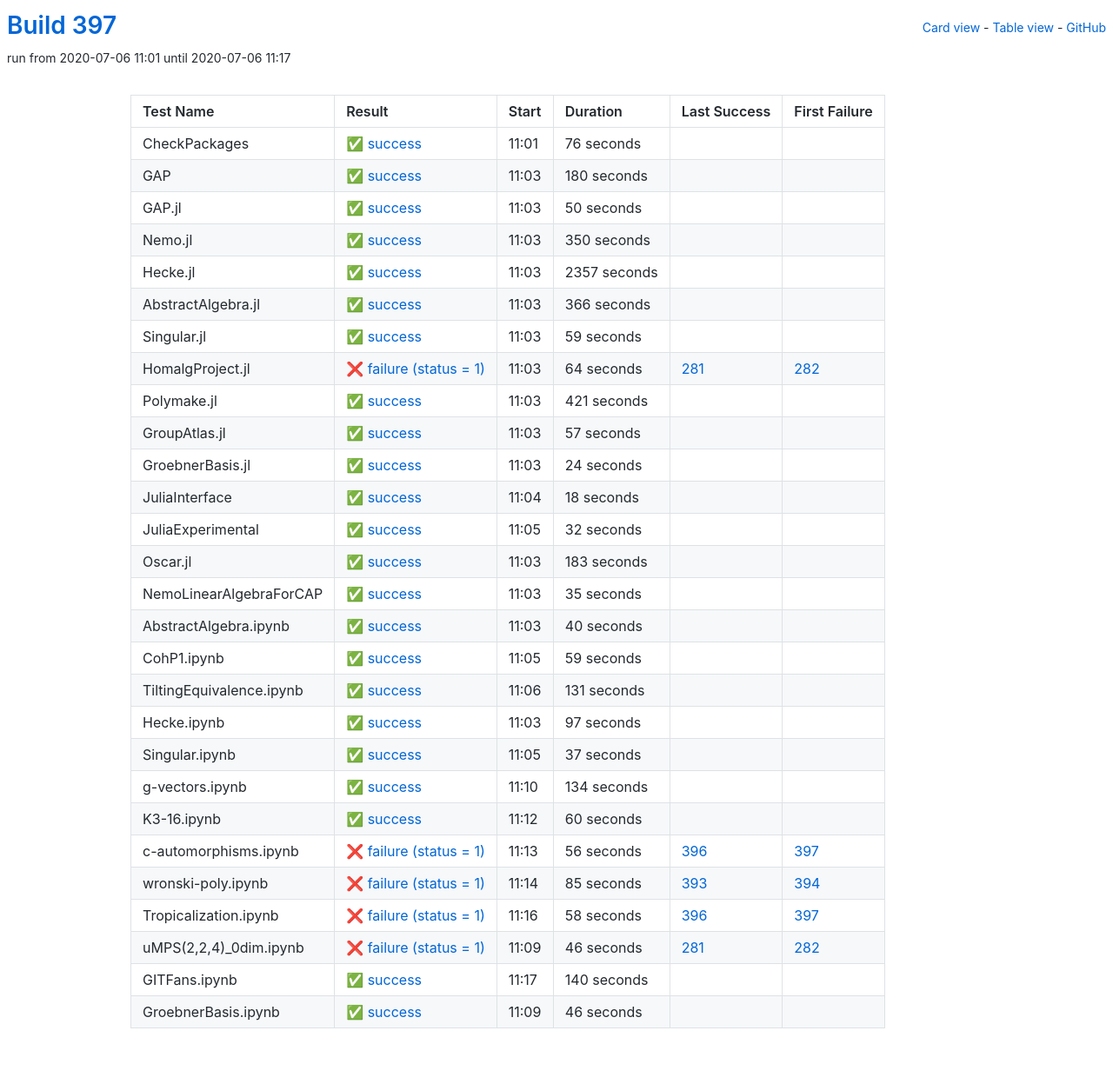
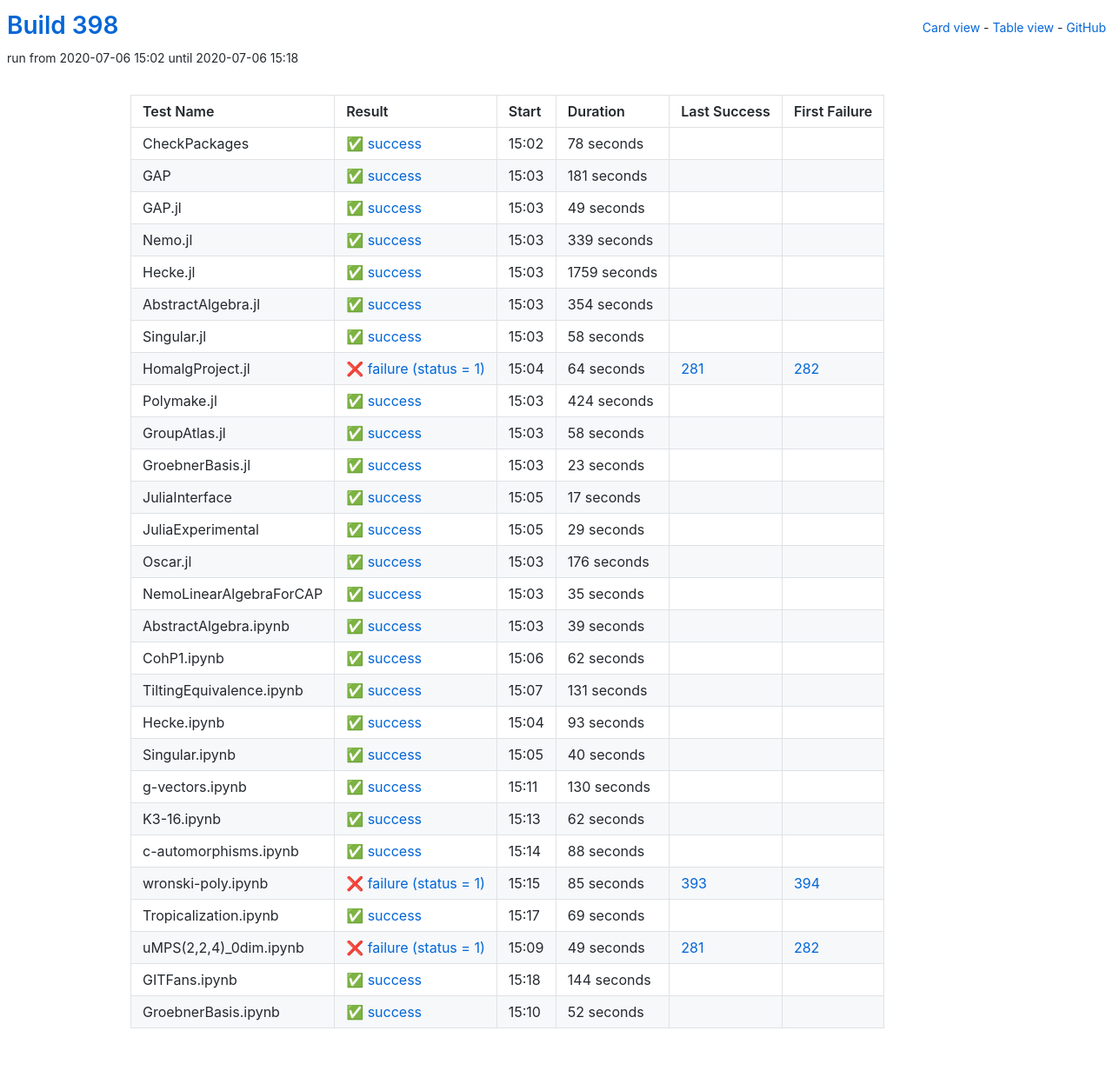
Before and after one commit to oscar-system/oscar-ci-status-stable, a Jekyll site: the page built from table.html, in a window 1280 px wide. Shown: the whole page at 87% size. Built offline with Jekyll 4.4.1, drawn with Linux system fonts in a browser that asks for light colours.

Commit message:
Build #398

```diff
--- a/_data/ci.yml
+++ b/_data/ci.yml
@@ -1,6 +1,6 @@
 ---
-build: 397
-build_url: https://oscarci.mathematik.uni-kl.de/job/oscar-stable/397/
+build: 398
+build_url: https://oscarci.mathematik.uni-kl.de/job/oscar-stable/398/
 job: oscar-stable
 organization: oscar-system
 repo: oscar-ci-status-stable
@@ -8,92 +8,92 @@ repourl: https://github.com/oscar-system/oscar-ci-status-stable
 tests:
 - name: CheckPackages
   id: checkpackages
-  log: https://oscarci.mathematik.uni-kl.de/job/oscar-stable/397/artifact/logs/build-397/CheckPackages.log
-  start: 2020-07-06 11:01
+  log: https://oscarci.mathematik.uni-kl.de/job/oscar-stable/398/artifact/logs/build-398/CheckPackages.log
+  start: 2020-07-06 15:02
   success: true
   exitcode: 0
   status: success
-  duration: 76
+  duration: 78
   last_success: false
   last_success_url:
   first_failure: false
   first_failure_url:
 - name: GAP
   id: gap
-  log: https://oscarci.mathematik.uni-kl.de/job/oscar-stable/397/artifact/logs/build-397/GAP.log
-  start: 2020-07-06 11:03
+  log: https://oscarci.mathematik.uni-kl.de/job/oscar-stable/398/artifact/logs/build-398/GAP.log
+  start: 2020-07-06 15:03
   success: true
   exitcode: 0
   status: success
-  duration: 180
+  duration: 181
   last_success: false
   last_success_url:
   first_failure: false
   first_failure_url:
 - name: GAP.jl
   id: gap-jl
-  log: https://oscarci.mathematik.uni-kl.de/job/oscar-stable/397/artifact/logs/build-397/GAP.jl.log
-  start: 2020-07-06 11:03
+  log: https://oscarci.mathematik.uni-kl.de/job/oscar-stable/398/artifact/logs/build-398/GAP.jl.log
+  start: 2020-07-06 15:03
   success: true
   exitcode: 0
   status: success
-  duration: 50
+  duration: 49
   last_success: false
   last_success_url:
   first_failure: false
   first_failure_url:
 - name: Nemo.jl
   id: nemo-jl
-  log: https://oscarci.mathematik.uni-kl.de/job/oscar-stable/397/artifact/logs/build-397/Nemo.jl.log
-  start: 2020-07-06 11:03
+  log: https://oscarci.mathematik.uni-kl.de/job/oscar-stable/398/artifact/logs/build-398/Nemo.jl.log
+  start: 2020-07-06 15:03
   success: true
   exitcode: 0
   status: success
-  duration: 350
+  duration: 339
   last_success: false
   last_success_url:
   first_failure: false
   first_failure_url:
 - name: Hecke.jl
   id: hecke-jl
-  log: https://oscarci.mathematik.uni-kl.de/job/oscar-stable/397/artifact/logs/build-397/Hecke.jl.log
-  start: 2020-07-06 11:03
+  log: https://oscarci.mathematik.uni-kl.de/job/oscar-stable/398/artifact/logs/build-398/Hecke.jl.log
+  start: 2020-07-06 15:03
   success: true
   exitcode: 0
   status: success
-  duration: 2357
+  duration: 1759
   last_success: false
   last_success_url:
   first_failure: false
   first_failure_url:
 - name: AbstractAlgebra.jl
   id: abstractalgebra-jl
-  log: https://oscarci.mathematik.uni-kl.de/job/oscar-stable/397/artifact/logs/build-397/AbstractAlgebra.jl.log
-  start: 2020-07-06 11:03
+  log: https://oscarci.mathematik.uni-kl.de/job/oscar-stable/398/artifact/logs/build-398/AbstractAlgebra.jl.log
+  start: 2020-07-06 15:03
   success: true
   exitcode: 0
   status: success
-  duration: 366
+  duration: 354
   last_success: false
   last_success_url:
   first_failure: false
   first_failure_url:
 - name: Singular.jl
   id: singular-jl
-  log: https://oscarci.mathematik.uni-kl.de/job/oscar-stable/397/artifact/logs/build-397/Singular.jl.log
-  start: 2020-07-06 11:03
+  log: https://oscarci.mathematik.uni-kl.de/job/oscar-stable/398/artifact/logs/build-398/Singular.jl.log
+  start: 2020-07-06 15:03
   success: true
   exitcode: 0
   status: success
-  duration: 59
+  duration: 58
   last_success: false
   last_success_url:
   first_failure: false
   first_failure_url:
 - name: HomalgProject.jl
   id: homalgproject-jl
-  log: https://oscarci.mathematik.uni-kl.de/job/oscar-stable/397/artifact/logs/build-397/HomalgProject.jl.log
-  start: 2020-07-06 11:03
+  log: https://oscarci.mathematik.uni-kl.de/job/oscar-stable/398/artifact/logs/build-398/HomalgProject.jl.log
+  start: 2020-07-06 15:04
   success: false
   exitcode: 1
   status: failure
@@ -104,80 +104,80 @@ tests:
   first_failure_url: https://oscarci.mathematik.uni-kl.de/job/oscar-stable/282/
 - name: Polymake.jl
   id: polymake-jl
-  log: https://oscarci.mathematik.uni-kl.de/job/oscar-stable/397/artifact/logs/build-397/Polymake.jl.log
-  start: 2020-07-06 11:03
+  log: https://oscarci.mathematik.uni-kl.de/job/oscar-stable/398/artifact/logs/build-398/Polymake.jl.log
+  start: 2020-07-06 15:03
   success: true
   exitcode: 0
   status: success
-  duration: 421
+  duration: 424
   last_success: false
   last_success_url:
   first_failure: false
   first_failure_url:
 - name: GroupAtlas.jl
   id: groupatlas-jl
-  log: https://oscarci.mathematik.uni-kl.de/job/oscar-stable/397/artifact/logs/build-397/GroupAtlas.jl.log
-  start: 2020-07-06 11:03
+  log: https://oscarci.mathematik.uni-kl.de/job/oscar-stable/398/artifact/logs/build-398/GroupAtlas.jl.log
+  start: 2020-07-06 15:03
   success: true
   exitcode: 0
   status: success
-  duration: 57
+  duration: 58
   last_success: false
   last_success_url:
   first_failure: false
   first_failure_url:
 - name: GroebnerBasis.jl
   id: groebnerbasis-jl
-  log: https://oscarci.mathematik.uni-kl.de/job/oscar-stable/397/artifact/logs/build-397/GroebnerBasis.jl.log
-  start: 2020-07-06 11:03
+  log: https://oscarci.mathematik.uni-kl.de/job/oscar-stable/398/artifact/logs/build-398/GroebnerBasis.jl.log
+  start: 2020-07-06 15:03
   success: true
   exitcode: 0
   status: success
-  duration: 24
+  duration: 23
   last_success: false
   last_success_url:
   first_failure: false
   first_failure_url:
 - name: JuliaInterface
   id: juliainterface
-  log: https://oscarci.mathematik.uni-kl.de/job/oscar-stable/397/artifact/logs/build-397/JuliaInterface.log
-  start: 2020-07-06 11:04
+  log: https://oscarci.mathematik.uni-kl.de/job/oscar-stable/398/artifact/logs/build-398/JuliaInterface.log
+  start: 2020-07-06 15:05
   success: true
   exitcode: 0
   status: success
-  duration: 18
+  duration: 17
   last_success: false
   last_success_url:
   first_failure: false
   first_failure_url:
 - name: JuliaExperimental
   id: juliaexperimental
-  log: https://oscarci.mathematik.uni-kl.de/job/oscar-stable/397/artifact/logs/build-397/JuliaExperimental.log
-  start: 2020-07-06 11:05
+  log: https://oscarci.mathematik.uni-kl.de/job/oscar-stable/398/artifact/logs/build-398/JuliaExperimental.log
+  start: 2020-07-06 15:05
   success: true
   exitcode: 0
   status: success
-  duration: 32
+  duration: 29
   last_success: false
   last_success_url:
   first_failure: false
   first_failure_url:
 - name: Oscar.jl
   id: oscar-jl
-  log: https://oscarci.mathematik.uni-kl.de/job/oscar-stable/397/artifact/logs/build-397/Oscar.jl.log
-  start: 2020-07-06 11:03
+  log: https://oscarci.mathematik.uni-kl.de/job/oscar-stable/398/artifact/logs/build-398/Oscar.jl.log
+  start: 2020-07-06 15:03
   success: true
   exitcode: 0
   status: success
-  duration: 183
+  duration: 176
   last_success: false
   last_success_url:
   first_failure: false
   first_failure_url:
 - name: NemoLinearAlgebraForCAP
   id: nemolinearalgebraforcap
-  log: https://oscarci.mathematik.uni-kl.de/job/oscar-stable/397/artifact/logs/build-397/NemoLinearAlgebraForCAP.log
-  start: 2020-07-06 11:03
+  log: https://oscarci.mathematik.uni-kl.de/job/oscar-stable/398/artifact/logs/build-398/NemoLinearAlgebraForCAP.log
+  start: 2020-07-06 15:03
   success: true
   exitcode: 0
   status: success
@@ -188,32 +188,32 @@ tests:
   first_failure_url:
 - name: AbstractAlgebra.ipynb
   id: abstractalgebra-ipynb
-  log: https://oscarci.mathematik.uni-kl.de/job/oscar-stable/397/artifact/logs/build-397/AbstractAlgebra.ipynb.log
-  start: 2020-07-06 11:03
+  log: https://oscarci.mathematik.uni-kl.de/job/oscar-stable/398/artifact/logs/build-398/AbstractAlgebra.ipynb.log
+  start: 2020-07-06 15:03
   success: true
   exitcode: 0
   status: success
-  duration: 40
+  duration: 39
   last_success: false
   last_success_url:
   first_failure: false
   first_failure_url:
 - name: CohP1.ipynb
   id: cohp1-ipynb
-  log: https://oscarci.mathematik.uni-kl.de/job/oscar-stable/397/artifact/logs/build-397/CohP1.ipynb.log
-  start: 2020-07-06 11:05
+  log: https://oscarci.mathematik.uni-kl.de/job/oscar-stable/398/artifact/logs/build-398/CohP1.ipynb.log
+  start: 2020-07-06 15:06
   success: true
   exitcode: 0
   status: success
-  duration: 59
+  duration: 62
   last_success: false
   last_success_url:
   first_failure: false
   first_failure_url:
 - name: TiltingEquivalence.ipynb
   id: tiltingequivalence-ipynb
-  log: https://oscarci.mathematik.uni-kl.de/job/oscar-stable/397/artifact/logs/build-397/TiltingEquivalence.ipynb.log
-  start: 2020-07-06 11:06
+  log: https://oscarci.mathematik.uni-kl.de/job/oscar-stable/398/artifact/logs/build-398/TiltingEquivalence.ipynb.log
+  start: 2020-07-06 15:07
   success: true
   exitcode: 0
   status: success
@@ -224,68 +224,68 @@ tests:
   first_failure_url:
 - name: Hecke.ipynb
   id: hecke-ipynb
-  log: https://oscarci.mathematik.uni-kl.de/job/oscar-stable/397/artifact/logs/build-397/Hecke.ipynb.log
-  start: 2020-07-06 11:03
+  log: https://oscarci.mathematik.uni-kl.de/job/oscar-stable/398/artifact/logs/build-398/Hecke.ipynb.log
+  start: 2020-07-06 15:04
   success: true
   exitcode: 0
   status: success
-  duration: 97
+  duration: 93
   last_success: false
   last_success_url:
   first_failure: false
   first_failure_url:
 - name: Singular.ipynb
   id: singular-ipynb
-  log: https://oscarci.mathematik.uni-kl.de/job/oscar-stable/397/artifact/logs/build-397/Singular.ipynb.log
-  start: 2020-07-06 11:05
+  log: https://oscarci.mathematik.uni-kl.de/job/oscar-stable/398/artifact/logs/build-398/Singular.ipynb.log
+  start: 2020-07-06 15:05
   success: true
   exitcode: 0
   status: success
-  duration: 37
+  duration: 40
   last_success: false
   last_success_url:
   first_failure: false
   first_failure_url:
 - name: g-vectors.ipynb
   id: g-vectors-ipynb
-  log: https://oscarci.mathematik.uni-kl.de/job/oscar-stable/397/artifact/logs/build-397/g-vectors.ipynb.log
-  start: 2020-07-06 11:10
+  log: https://oscarci.mathematik.uni-kl.de/job/oscar-stable/398/artifact/logs/build-398/g-vectors.ipynb.log
+  start: 2020-07-06 15:11
   success: true
   exitcode: 0
   status: success
-  duration: 134
+  duration: 130
   last_success: false
   last_success_url:
   first_failure: false
   first_failure_url:
 - name: K3-16.ipynb
   id: k3-16-ipynb
-  log: https://oscarci.mathematik.uni-kl.de/job/oscar-stable/397/artifact/logs/build-397/K3-16.ipynb.log
-  start: 2020-07-06 11:12
+  log: https://oscarci.mathematik.uni-kl.de/job/oscar-stable/398/artifact/logs/build-398/K3-16.ipynb.log
+  start: 2020-07-06 15:13
   success: true
   exitcode: 0
   status: success
-  duration: 60
+  duration: 62
   last_success: false
   last_success_url:
   first_failure: false
   first_failure_url:
 - name: c-automorphisms.ipynb
   id: c-automorphisms-ipynb
-  log: https://oscarci.mathematik.uni-kl.de/job/oscar-stable/397/artifact/logs/build-397/c-automorphisms.ipynb.log
-  start: 2020-07-06 11:13
-  success: false
-  exitcode: 1
-  status: failure
-  duration: 56
-  last_success: 396
-  last_success_url: https://oscarci.mathematik.uni-kl.de/job/oscar-stable/396/
-  first_failure: 397
-  first_failure_url: https://oscarci.mathematik.uni-kl.de/job/oscar-stable/397/
+  log: https://oscarci.mathematik.uni-kl.de/job/oscar-stable/398/artifact/logs/build-398/c-automorphisms.ipynb.log
+  start: 2020-07-06 15:14
+  success: true
+  exitcode: 0
+  status: success
+  duration: 88
+  last_success: false
+  last_success_url:
+  first_failure: false
+  first_failure_url:
 - name: wronski-poly.ipynb
   id: wronski-poly-ipynb
-  log: https://oscarci.mathematik.uni-kl.de/job/oscar-stable/397/artifact/logs/build-397/wronski-poly.ipynb.log
-  start: 2020-07-06 11:14
+  log: https://oscarci.mathematik.uni-kl.de/job/oscar-stable/398/artifact/logs/build-398/wronski-poly.ipynb.log
+  start: 2020-07-06 15:15
   success: false
   exitcode: 1
   status: failure
@@ -296,48 +296,48 @@ tests:
   first_failure_url: https://oscarci.mathematik.uni-kl.de/job/oscar-stable/394/
 - name: Tropicalization.ipynb
   id: tropicalization-ipynb
-  log: https://oscarci.mathematik.uni-kl.de/job/oscar-stable/397/artifact/logs/build-397/Tropicalization.ipynb.log
-  start: 2020-07-06 11:16
+  log: https://oscarci.mathematik.uni-kl.de/job/oscar-stable/398/artifact/logs/build-398/Tropicalization.ipynb.log
+  start: 2020-07-06 15:17
+  success: true
+  exitcode: 0
+  status: success
+  duration: 69
+  last_success: false
+  last_success_url:
+  first_failure: false
+  first_failure_url:
+- name: uMPS(2,2,4)_0dim.ipynb
+  id: umps-2-2-4-0dim-ipynb
+  log: https://oscarci.mathematik.uni-kl.de/job/oscar-stable/398/artifact/logs/build-398/uMPS-2-2-4-_0dim.ipynb.log
+  start: 2020-07-06 15:09
   success: false
   exitcode: 1
   status: failure
-  duration: 58
-  last_success: 396
-  last_success_url: https://oscarci.mathematik.uni-kl.de/job/oscar-stable/396/
-  first_failure: 397
-  first_failure_url: https://oscarci.mathematik.uni-kl.de/job/oscar-stable/397/
-- name: uMPS(2,2,4)_0dim.ipynb
-  id: umps-2-2-4-0dim-ipynb
-  log: https://oscarci.mathematik.uni-kl.de/job/oscar-stable/397/artifact/logs/build-397/uMPS-2-2-4-_0dim.ipynb.log
-  start: 2020-07-06 11:09
-  success: false
-  exitcode: 1
-  status: failure
-  duration: 46
+  duration: 49
   last_success: 281
   last_success_url: https://oscarci.mathematik.uni-kl.de/job/oscar-stable/281/
   first_failure: 282
   first_failure_url: https://oscarci.mathematik.uni-kl.de/job/oscar-stable/282/
 - name: GITFans.ipynb
   id: gitfans-ipynb
-  log: https://oscarci.mathematik.uni-kl.de/job/oscar-stable/397/artifact/logs/build-397/GITFans.ipynb.log
-  start: 2020-07-06 11:17
+  log: https://oscarci.mathematik.uni-kl.de/job/oscar-stable/398/artifact/logs/build-398/GITFans.ipynb.log
+  start: 2020-07-06 15:18
   success: true
   exitcode: 0
   status: success
-  duration: 140
+  duration: 144
   last_success: false
   last_success_url:
   first_failure: false
   first_failure_url:
 - name: GroebnerBasis.ipynb
   id: groebnerbasis-ipynb
-  log: https://oscarci.mathematik.uni-kl.de/job/oscar-stable/397/artifact/logs/build-397/GroebnerBasis.ipynb.log
-  start: 2020-07-06 11:09
+  log: https://oscarci.mathematik.uni-kl.de/job/oscar-stable/398/artifact/logs/build-398/GroebnerBasis.ipynb.log
+  start: 2020-07-06 15:10
   success: true
   exitcode: 0
   status: success
-  duration: 46
+  duration: 52
   last_success: false
   last_success_url:
   first_failure: false
```
Also changed, not shown: README.md.
